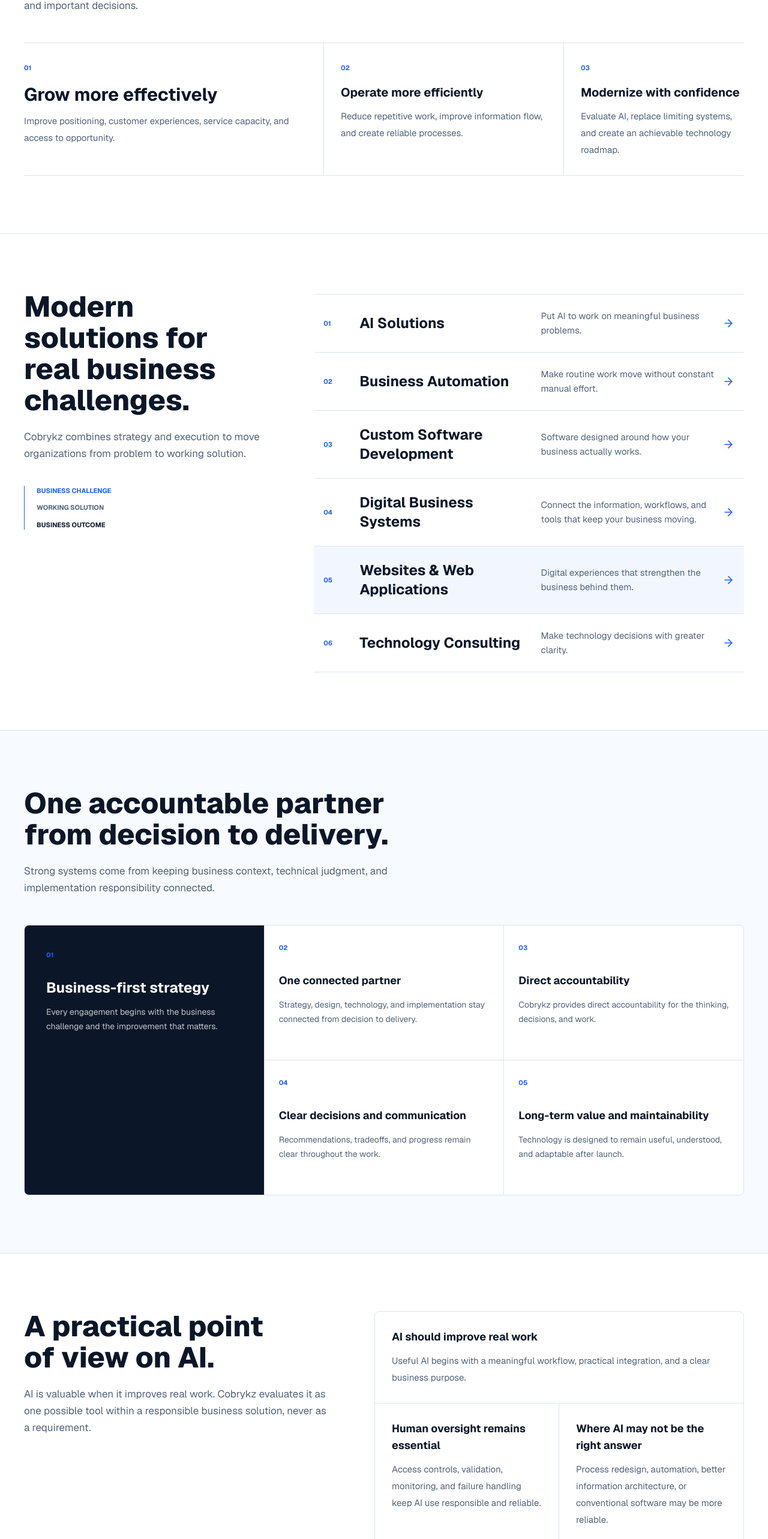
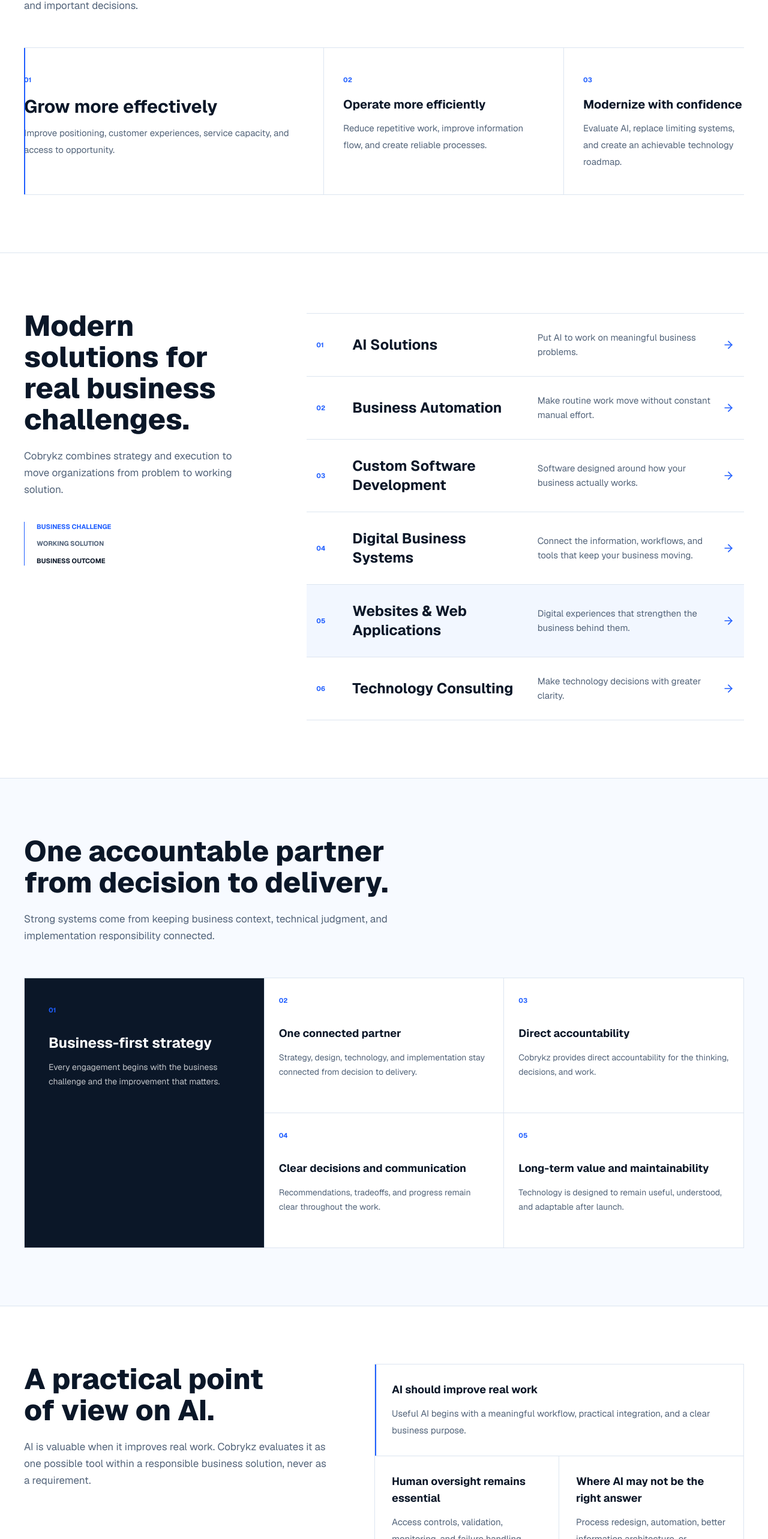
Before and after one commit to mandela237/cobrykz, a Next.js app: page / in a window 1280 px wide. Shown: the part 1205-3771 px from the top of the page at 60% size. Built offline with nearby package versions, Linux system fonts and the light colour scheme; a web font is replaced by a local one.

Commit message:
feat: art direct the Architectural Editorial homepage

```diff
--- a/app/globals.css
+++ b/app/globals.css
@@ -368,6 +368,53 @@ button {
   box-shadow: 0 0 0 4px rgb(42 124 215 / 0.14);
 }
 
+.home-terminal-states > li:first-child::before {
+  position: absolute;
+  inset: 0 auto 0 0;
+  width: 2px;
+  content: "";
+  background: var(--color-blue);
+}
+
+.capability-index > li {
+  background-image: linear-gradient(
+    90deg,
+    transparent,
+    rgb(234 242 255 / 0.26)
+  );
+  background-size: 0 100%;
+  background-repeat: no-repeat;
+  transition: background-size var(--control-transition);
+}
+
+.capability-index > li:hover {
+  background-size: 100% 100%;
+}
+
+.home-accountability > li:first-child {
+  box-shadow: inset 0 1px 0 rgb(255 255 255 / 0.1);
+}
+
+.home-decision-artifact > li:first-child {
+  box-shadow: inset 2px 0 0 var(--color-blue);
+}
+
+.home-architectural-frame,
+.home-process-rail {
+  box-shadow: inset 0 1px 0 rgb(255 255 255 / 0.7);
+}
+
+.home-evidence-frame::after {
+  position: absolute;
+  right: -1px;
+  bottom: -1px;
+  width: 3.5rem;
+  height: 3.5rem;
+  border-right: 1px solid var(--color-blue);
+  border-bottom: 1px solid var(--color-blue);
+  content: "";
+}
+
 .atlas-path[data-atlas-state="verified"] {
   stroke: var(--atlas-verified);
   stroke-width: 2;
--- a/components/home/AIPointOfView.tsx
+++ b/components/home/AIPointOfView.tsx
@@ -13,7 +13,8 @@ export default function AIPointOfView() {
           />
           <ul
             data-decision-artifact
-            className="grid overflow-hidden rounded-lg border border-border bg-border sm:grid-cols-2"
+            data-home-composition="decision-artifact"
+            className="home-decision-artifact grid overflow-hidden border border-border bg-border sm:grid-cols-2"
           >
             {aiPrinciples.map((principle, index) => (
               <li
--- a/components/home/AuthorityBand.tsx
+++ b/components/home/AuthorityBand.tsx
@@ -5,7 +5,7 @@ export default function AuthorityBand() {
       id="authority"
       className="bg-navy text-white"
     >
-      <div className="section-shell grid gap-10 py-16 sm:py-20 lg:grid-cols-[1.05fr_0.95fr] lg:gap-20 lg:py-24">
+      <div className="section-shell grid gap-12 py-16 sm:py-20 lg:grid-cols-[1.18fr_0.82fr] lg:gap-24 lg:py-28">
         <div>
           <p className="text-[11px] font-bold uppercase text-blue-tint">
             Accountable leadership
@@ -25,7 +25,7 @@ export default function AuthorityBand() {
 
         <aside
           aria-labelledby="planned-insight-heading"
-          className="border-t border-white/20 pt-7 lg:border-l lg:border-t-0 lg:pl-10 lg:pt-0"
+          className="border-t border-white/20 pt-7 lg:mt-16 lg:border-l lg:border-t-0 lg:pl-12 lg:pt-0"
         >
           <p className="text-[11px] font-bold uppercase text-blue-tint">
             Planned insight
--- a/components/home/BusinessOutcomes.tsx
+++ b/components/home/BusinessOutcomes.tsx
@@ -14,11 +14,14 @@ export default function BusinessOutcomes() {
           title="Technology should make the business stronger."
           description="The right system creates progress people can recognize in growth, day-to-day work, and important decisions."
         />
-        <ol className="mt-12 grid border-y border-border md:grid-cols-12">
+        <ol
+          data-home-composition="terminal-states"
+          className="home-terminal-states mt-14 grid border-y border-border md:grid-cols-12"
+        >
           {homeOutcomes.map((outcome, index) => (
             <li
               key={outcome.title}
-              className={`border-b border-border py-7 last:border-b-0 md:border-b-0 md:px-7 ${
+              className={`relative border-b border-border py-8 last:border-b-0 md:border-b-0 md:px-8 md:py-10 ${
                 index === 0
                   ? "md:col-span-5 md:border-r md:pl-0"
                   : index === 1
--- a/components/home/HomeFinalCTA.tsx
+++ b/components/home/HomeFinalCTA.tsx
@@ -8,14 +8,14 @@ export default function HomeFinalCTA() {
       id="contact"
       className="border-t border-white/10 bg-charcoal text-white"
     >
-      <div className="section-shell py-16 text-center sm:py-20 lg:py-24">
+      <div className="section-shell py-16 sm:py-20 lg:py-28">
         <h2
           id="home-final-cta-heading"
-          className="text-balance mx-auto max-w-4xl text-[2rem] font-extrabold leading-[1.08] sm:text-[2.5rem] lg:text-5xl"
+          className="text-balance max-w-4xl text-[2rem] font-extrabold leading-[1.08] sm:text-[2.5rem] lg:text-5xl"
         >
           What could technology improve in your business?
         </h2>
-        <p className="mx-auto mt-5 max-w-2xl text-base leading-7 text-white/75 sm:text-[17px]">
+        <p className="mt-5 max-w-2xl text-base leading-7 text-white/75 sm:text-[17px]">
           Begin with a challenge, bottleneck, or opportunity. You do not need a
           technical brief to start a useful conversation.
         </p>
--- a/components/home/ProcessOverview.tsx
+++ b/components/home/ProcessOverview.tsx
@@ -31,7 +31,7 @@ export default function ProcessOverview() {
             Explore the full process
           </Link>
         </div>
-        <div className="mt-12 rounded-lg border border-border bg-white p-6 sm:p-8">
+        <div className="home-process-rail mt-14 border border-border bg-white p-6 sm:p-9">
           <HomeSystemThread
             ariaLabel="Cobrykz delivery process"
             items={threadItems}
--- a/components/home/ProjectsEvidence.tsx
+++ b/components/home/ProjectsEvidence.tsx
@@ -10,7 +10,10 @@ export default function ProjectsEvidence() {
             title="Evidence should be useful, specific, and verifiable."
             description="Cobrykz will share completed work only when the business context and results can be represented responsibly."
           />
-          <div className="relative border border-border bg-gray-light p-6 sm:p-9">
+          <div
+            data-home-composition="evidence-frame"
+            className="home-evidence-frame relative border border-border bg-gray-light p-7 sm:p-10"
+          >
             <span
               aria-hidden="true"
               className="absolute left-0 top-0 h-16 w-[2px] bg-blue"
--- a/components/home/SolutionsOverview.tsx
+++ b/components/home/SolutionsOverview.tsx
@@ -7,7 +7,10 @@ export default function SolutionsOverview() {
   return (
     <section aria-labelledby="solutions-heading" id="solutions">
       <div className="section-shell py-16 sm:py-20 lg:py-24">
-        <div className="grid gap-10 lg:grid-cols-[0.72fr_1.28fr] lg:gap-20">
+        <div
+          data-home-composition="capability-index"
+          className="grid gap-12 lg:grid-cols-[0.68fr_1.32fr] lg:gap-24"
+        >
           <div>
             <SectionIntro
               id="solutions-heading"
@@ -24,7 +27,7 @@ export default function SolutionsOverview() {
               <span className="mt-3 block text-navy">Business outcome</span>
             </div>
           </div>
-          <ol className="border-t border-border lg:mt-1">
+          <ol className="capability-index border-t border-border lg:mt-1">
             {solutions.map((solution, index) => {
               const isWebExperience =
                 solution.slug === "websites-web-applications";
@@ -38,7 +41,7 @@ export default function SolutionsOverview() {
                 >
                   <Link
                     href={solution.href}
-                  className="group grid min-h-24 items-center gap-3 px-3 py-6 sm:grid-cols-[3rem_minmax(0,1fr)_minmax(0,1fr)_auto] sm:px-4"
+                    className="group grid min-h-24 items-center gap-3 px-2 py-7 sm:grid-cols-[3rem_minmax(0,1fr)_minmax(0,1fr)_auto] sm:px-4"
                   >
                     <span
                       aria-hidden="true"
--- a/components/home/WhyCobrykz.tsx
+++ b/components/home/WhyCobrykz.tsx
@@ -14,13 +14,16 @@ export default function WhyCobrykz() {
           title="One accountable partner from decision to delivery."
           description="Strong systems come from keeping business context, technical judgment, and implementation responsibility connected."
         />
-        <ul className="mt-12 grid gap-px overflow-hidden rounded-lg border border-border bg-border sm:grid-cols-2 lg:grid-cols-12">
+        <ul
+          data-home-composition="accountability"
+          className="home-accountability mt-14 grid gap-px overflow-hidden border border-border bg-border sm:grid-cols-2 lg:grid-cols-12"
+        >
           {whyCobrykz.map((reason, index) => (
             <li
               key={reason.title}
               className={`p-6 ${
                 index === 0
-                  ? "bg-navy text-white sm:col-span-2 lg:col-span-4 lg:row-span-2 lg:p-9"
+                  ? "bg-navy text-white sm:col-span-2 lg:col-span-4 lg:row-span-2 lg:p-10"
                   : "bg-white sm:min-h-56 lg:col-span-4"
               }`}
             >
```
Also changed, not shown: components/home/ChallengeRouter.tsx (+14 -3 lines), 1 other file (tests, documents, lock files or other folders). Lines whose indentation alone changed are shown as unchanged.
